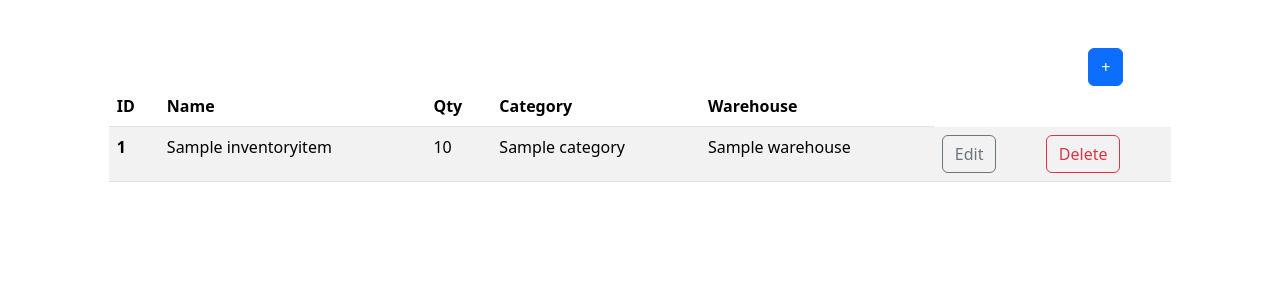
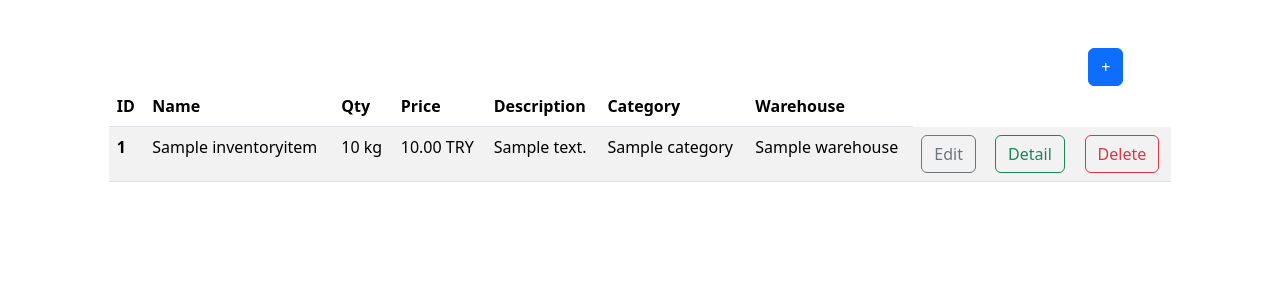
Before and after one commit to recinan/inventeru_project, a Django app: a page that uses inventory_management_con/templates/inventory_man/list_item.html in a window 1280 px wide. Shown: the part 56-356 px from the top of the page. Run offline with Django 5.2, Linux system fonts and the light colour scheme; a user stored in the database is signed in; tables that the repository leaves empty hold one stand-in row (values such as "Sample post"); some libraries are stand-ins or nearby versions.

Commit message:
item model updated and item detail page has added

```diff
--- a/inventory_management_con/inventory_man/forms.py
+++ b/inventory_management_con/inventory_man/forms.py
@@ -37,7 +37,7 @@ class InventoryItemFormWarehouse(forms.ModelForm):
     #warehouse = forms.ModelChoiceField(queryset=Warehouse.objects.all(), initial=0)
     class Meta:
         model = InventoryItem
-        fields = ['item_name', 'quantity']
+        fields = ['item_name', 'quantity','unit','price','currency','description']
 
     def __init__(self, *args,user=None,warehouse=None,category=None, **kwargs):
         user = kwargs.pop('user',None)
--- a/inventory_management_con/inventory_man/models.py
+++ b/inventory_management_con/inventory_man/models.py
@@ -7,8 +7,23 @@ import uuid
 # Create your models here.
 
 class InventoryItem(models.Model):
+    UNIT_CHOICES = [
+        ('kg', 'Kilogram'),
+        ('ltr', 'Litre'),
+        ('pcs', 'Pieces'),
+        ('box', 'Box'),
+    ]
+    CURRENCY_CHOICES = [
+        ('TRY','Turkish Liras'),
+        ('USD','United States Dollars'),
+        ('EUR','Euro')
+    ]
     item_name = models.CharField(max_length=200)
     quantity = models.IntegerField()
+    unit = models.CharField(max_length=10,choices=UNIT_CHOICES,default='pcs')
+    price = models.DecimalField(max_digits=10, decimal_places=2, default=0.00)
+    currency = models.CharField(max_length=3,choices=CURRENCY_CHOICES,default='TRY')
+    description = models.TextField(blank=True)
     category = models.ForeignKey('category_man.Category', on_delete=models.CASCADE)
     warehouse = models.ForeignKey('warehouse_man.Warehouse', on_delete=models.SET_NULL, blank=True,null=True)
     date_created = models.DateTimeField(auto_now_add=True)
--- a/inventory_management_con/inventory_man/urls.py
+++ b/inventory_management_con/inventory_man/urls.py
@@ -7,6 +7,7 @@ urlpatterns = [
     path('add-item/',views.add_item, name='add-item'),
     path('add-item-warehouse/<slug:warehouse_slug>/<slug:category_slug>',views.add_item_warehouse, name='add-item-warehouse'),
     path('list-item/<slug:category_slug>/',views.list_item, name='list-item'),
+    path('item-detail/<slug:warehouse_slug>/<slug:category_slug>/<slug:item_slug>', views.item_detail, name='item-detail'),
     path('edit-item/<int:pk>', views.edit_item, name='edit-item'),
     path('delete-item/<int:pk>', views.delete_item, name='delete-item')
 ]
--- a/inventory_management_con/inventory_man/views.py
+++ b/inventory_management_con/inventory_man/views.py
@@ -111,6 +111,24 @@ def edit_item(request, pk):
 
     return render(request, 'inventory_man/item_form.html',context)
 
+def item_detail(request, warehouse_slug, category_slug, item_slug):
+    warehouse = get_object_or_404(Warehouse, slug = warehouse_slug)
+    category = get_object_or_404(Category, slug=category_slug)
+    item = get_object_or_404(InventoryItem, warehouse=warehouse, category=category, slug=item_slug)
+    if request.method == 'POST':
+        form = InventoryItemFormWarehouse(request.POST, instance = item)
+        if form.is_valid():
+            form.save()
+            return redirect(reverse_lazy('list-item',kwargs={'category_slug':category_slug}))
+    else:
+        form = InventoryItemFormWarehouse(instance = item)
+
+    context = {
+        'form':form
+    }
+
+    return render(request, 'inventory_man/item_form_warehouse.html',context)
+
 @login_required(login_url='login')
 def delete_item(request, pk):
     item = get_object_or_404(InventoryItem, pk = pk)
--- a/inventory_management_con/templates/inventory_man/list_item.html
+++ b/inventory_management_con/templates/inventory_man/list_item.html
@@ -13,6 +13,8 @@
                     <th scope="col">ID</th>
                     <th scope="col">Name</th>
                     <th scope="col">Qty</th>
+                    <th scope="col">Price</th>
+                    <th scope="col">Description</th>
                     <th scope="col">Category</th>
                     <th scope="col">Warehouse</th>
                 </tr>
@@ -34,10 +36,13 @@
                     <tr>
                         <th scope="row">{{item.id}}</th>
                         <td>{{item.item_name}}</td>
-                        <td>{{item.quantity}}</td>
+                        <td>{{item.quantity}} {{item.unit}}</td>
+                        <td>{{item.price}} {{item.currency}}</td>
+                        <td>{{item.description}}</td>
                         <td>{{item.category.category_name}}</td>
                         <td>{{item.warehouse.warehouse_name}}</td>
                         <td><a href="{% url 'edit-item' item.id %}" class="btn btn-outline-secondary">Edit</a></td>
+                        <td><a href="{% url 'item-detail' item.warehouse.slug item.category.slug item.slug %}" class="btn btn-outline-success">Detail</a></td>
                         <th><a href="{% url 'delete-item' item.id %}" class="btn btn-outline-danger">Delete</a></td>
                     </tr>
                 {% endfor %}
--- a/inventory_management_con/templates/warehouse_man/list_warehouse.html
+++ b/inventory_management_con/templates/warehouse_man/list_warehouse.html
@@ -18,6 +18,7 @@
                       <p class="card-text">With supporting text below as a natural lead-in to additional content.</p>
                       <a href="{% url 'list-category' warehouse.slug %}" class="btn btn-primary">Categories</a>
                       <a href="{% url 'add-category-warehouse' warehouse.slug %}" class="btn btn-primary">Add Categr</a>
+                      <a href="#" class="btn btn-primary">Warehouse info</a>
                     </div>
                   </div>
             </div>
```
Also changed, not shown: inventory_management_con/inventory_man/migrations/0003_inventoryitem_currency_inventoryitem_description_and_more.py (added).
